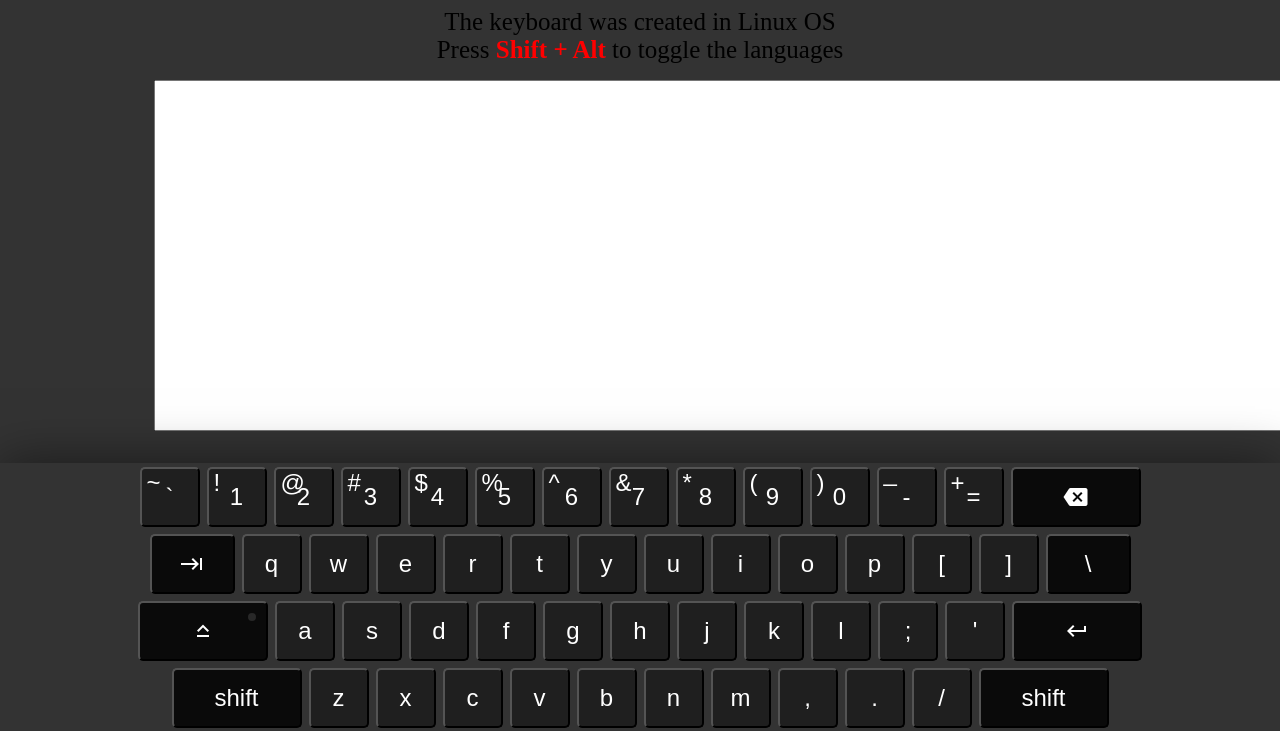
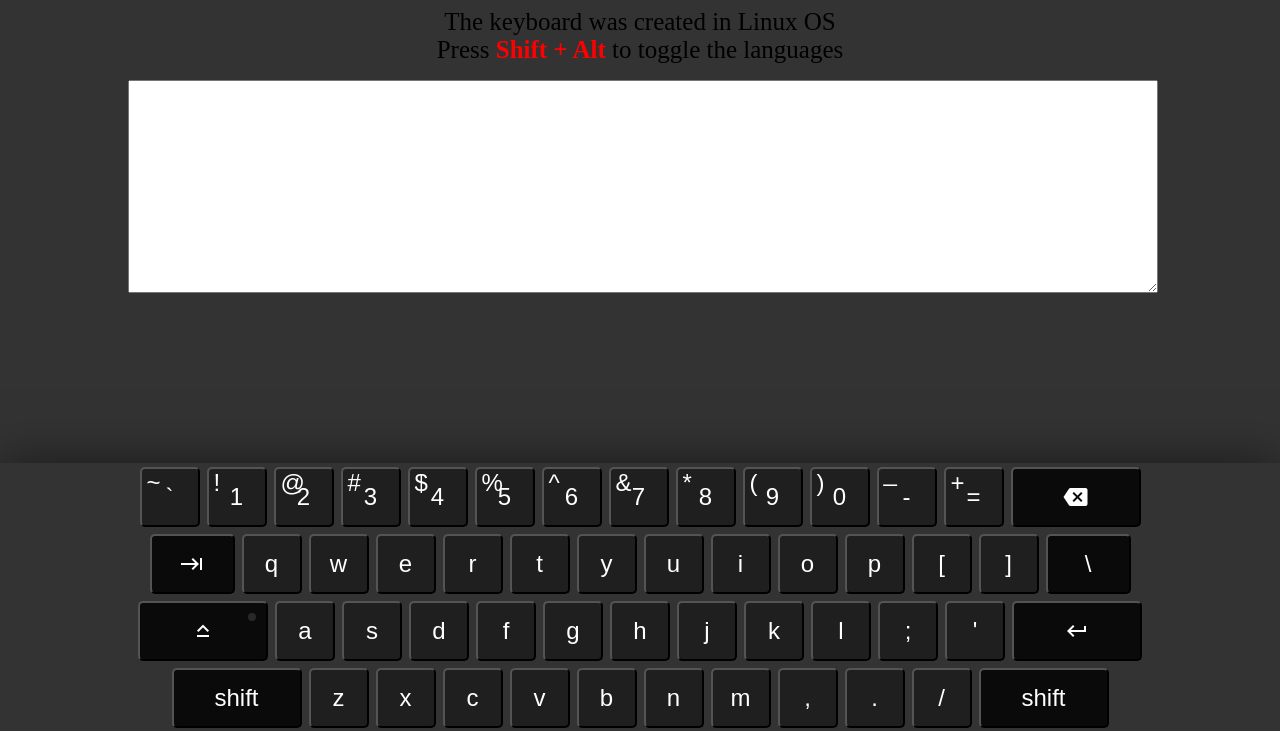
Before and after one commit to sudo-ulmas/virtual-keyboard, a website: page index.html in a window 1280 px wide. Shown: the top 731 px of the page. Drawn offline with Linux system fonts and the light colour scheme.

Commit message:
fix: correct textarea positioning

```diff
--- a/script.js
+++ b/script.js
@@ -15,7 +15,7 @@ const Keyboard = {
   init() {
     this.elements.textArea = document.createElement('textarea');
     this.elements.textArea.setAttribute('cols', '100');
-    this.elements.textArea.setAttribute('rows', '15');
+    this.elements.textArea.setAttribute('rows', '9');
     this.elements.textArea.classList.add('keyboard__output');
     this.elements.main = document.createElement('div');
     this.elements.keyboardContainer = document.createElement('div');
--- a/style.css
+++ b/style.css
@@ -14,7 +14,9 @@ body{
 .keyboard__output{
   position: fixed;
   top: 10%;
-  left: 12%;
+  margin: 0 auto;
+  width: 80%;
+  left: 10%;
   font-size: 20px;
 }
 p{
```
